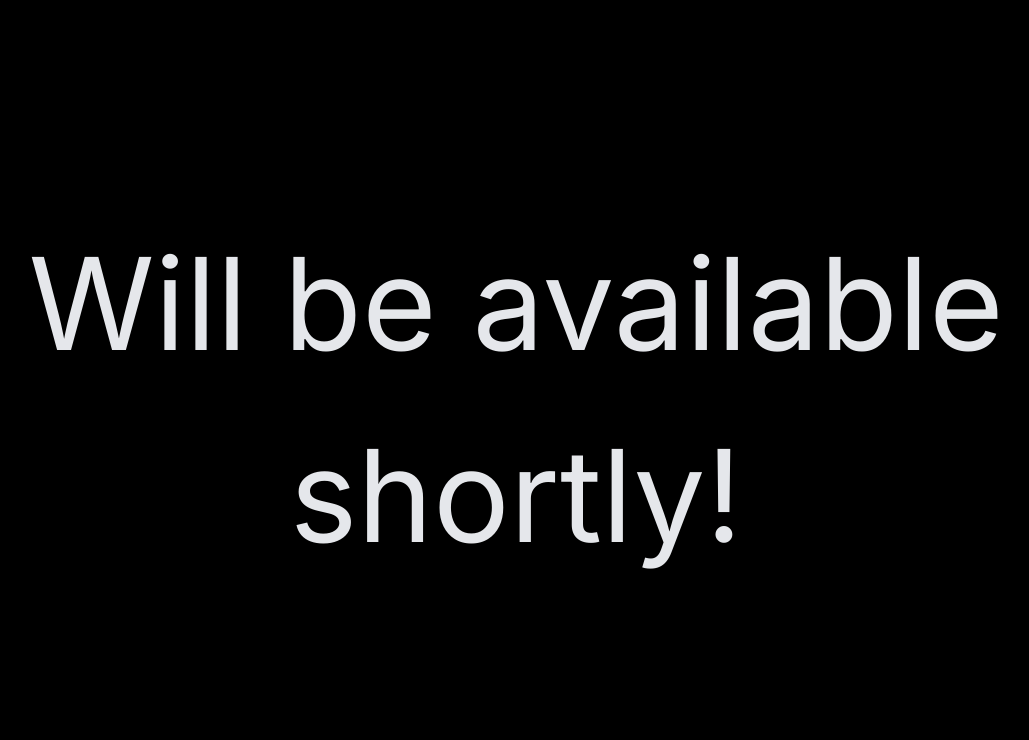
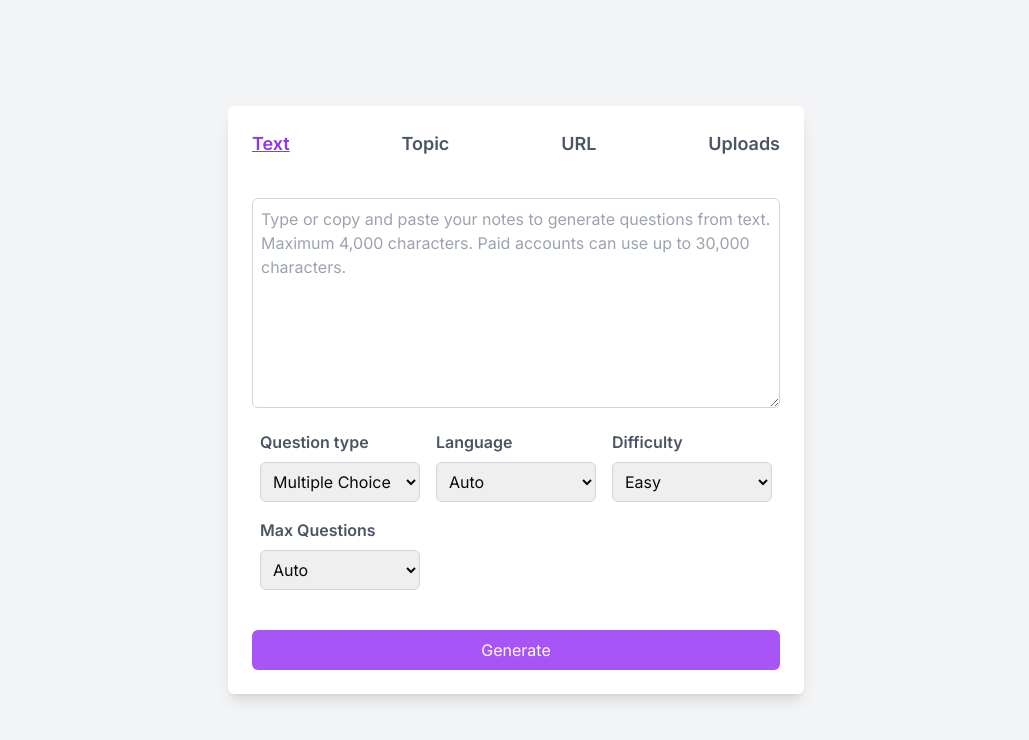
Before and after one commit to NoteWiz/NoteWiz-Website, a Next.js app in the folder notewiz/: page /practice in a window 1280 px wide. Shown: the top 740 px of the page, without its empty margins (124-1153 px from the left). Built offline with nearby package versions, Linux system fonts and the light colour scheme.

Commit message:
version 1 of generating quiz for practice/test mode

```diff
--- a/notewiz/app/practice/page.tsx
+++ b/notewiz/app/practice/page.tsx
@@ -1,9 +1,9 @@
+import Practice from "@/app/practice/practiceQuestions";
+
 export default function page() {
-  return (
-    <div className="w-screen h-screen justify-center items-center bg-black flex">
-      <h1 className="text-[128px] text-center text-gray-200 items-center">
-        Will be available shortly!
-      </h1>
-    </div>
-  );
-}
+    return (
+      <div>
+        <Practice/>
+      </div>
+    );
+  }
--- /dev/null
+++ b/notewiz/app/practice/practiceQuestions.tsx
@@ -0,0 +1,148 @@
+'use client';
+
+import React, { useState } from 'react';
+
+const QuestionGenerator: React.FC = () => {
+  const [activeSection, setActiveSection] = useState('Text');
+
+  const handleSectionChange = (section: string) => {
+    setActiveSection(section);
+  };
+
+  return (
+    <div className="min-h-screen flex items-center justify-center bg-gray-100">
+      <div className="max-w-xl w-full p-6 bg-white rounded-md shadow-lg">
+        {/* Section Navigation */}
+        <div className="mb-6 flex justify-between items-center">
+          {navItems.map((item) => (
+            <button
+              key={item.id}
+              onClick={() => handleSectionChange(item.label)}
+              className={`text-lg font-semibold focus:outline-none ${
+                activeSection === item.label ? 'text-purple-600 underline' : 'text-gray-600'
+              } hover:text-purple-600 transition duration-300`}
+            >
+              {item.label}
+            </button>
+          ))}
+        </div>
+
+        {/* Conditional rendering for active section */}
+        {activeSection === 'Text' && <TextSection />}
+        {activeSection === 'Topic' && <TopicSection />}
+        {activeSection === 'URL' && <UrlSection />}
+        {activeSection === 'Uploads' && <UploadsSection />}
+
+        {/* Generate button */}
+        <button className="bg-purple-500 text-white rounded-md px-4 py-2 hover:bg-purple-600 mt-6 w-full focus:outline-none">
+          Generate
+        </button>
+      </div>
+    </div>
+  );
+};
+
+const navItems = [
+  { id: 1, label: 'Text' },
+  { id: 2, label: 'Topic' },
+  { id: 3, label: 'URL' },
+  { id: 4, label: 'Uploads' },
+];
+
+// Reusable components for each section
+const TextSection = () => (
+  <div>
+    <textarea
+      className="w-full border border-gray-300 rounded-md p-2 mt-4"
+      rows={8}
+      placeholder="Type or copy and paste your notes to generate questions from text. Maximum 4,000 characters. Paid accounts can use up to 30,000 characters."
+    />
+    <OptionsDropdowns />
+  </div>
+);
+
+const TopicSection = () => (
+  <div>
+    <input
+      type="text"
+      className="w-full border border-gray-300 rounded-md p-2 mt-4"
+      placeholder="E.g. Biology"
+    />
+    <p className="text-gray-600 mt-2">Enter a topic to generate questions from.</p>
+    <OptionsDropdowns />
+  </div>
+);
+
+const UrlSection = () => (
+  <div>
+    <input
+      type="text"
+      className="w-full border border-gray-300 rounded-md p-2 mt-4"
+      placeholder="E.g. https://en.wikipedia.org/wiki/Physics"
+    />
+    <p className="text-gray-600 mt-2">The URL must be publicly accessible and not behind a login</p>
+    <OptionsDropdowns />
+  </div>
+);
+
+const UploadsSection = () => (
+  <div>
+    <label htmlFor="fileUpload" className="bg-gray-200 rounded-md px-4 py-2 cursor-pointer mt-4 block w-full">
+      Choose File
+    </label>
+    <span className="ml-2 text-gray-600">No file chosen</span>
+    <p className="text-gray-600 mt-2">
+      If you upload a PDF, please make sure you can select/highlight the text.
+    </p>
+    <OptionsDropdowns />
+  </div>
+);
+
+const OptionsDropdowns = () => (
+  <div className="flex flex-wrap mt-4">
+    <div className="w-full sm:w-1/2 md:w-1/2 lg:w-1/3 px-2 mb-4">
+      <label htmlFor="questionType" className="block font-semibold text-gray-600 mb-2">
+        Question type
+      </label>
+      <select id="questionType" className="border border-gray-300 rounded-md p-2 w-full">
+        <option>Multiple Choice</option>
+        <option>Fill in the Blank</option>
+        <option>True/False</option>
+      </select>
+    </div>
+    <div className="w-full sm:w-1/2 md:w-1/2 lg:w-1/3 px-2 mb-4">
+      <label htmlFor="language" className="block font-semibold text-gray-600 mb-2">
+        Language
+      </label>
+      <select id="language" className="border border-gray-300 rounded-md p-2 w-full">
+        <option>Auto</option>
+        <option>English</option>
+        <option>Spanish</option>
+      </select>
+    </div>
+    <div className="w-full sm:w-1/2 md:w-1/2 lg:w-1/3 px-2 mb-4">
+      <label htmlFor="difficulty" className="block font-semibold text-gray-600 mb-2">
+        Difficulty
+      </label>
+      <select id="difficulty" className="border border-gray-300 rounded-md p-2 w-full">
+        <option>Easy</option>
+        <option>Medium</option>
+        <option>Hard</option>
+      </select>
+    </div>
+    <div className="w-full sm:w-1/2 md:w-1/2 lg:w-1/3 px-2 mb-4">
+      <label htmlFor="maxQuestions" className="block font-semibold text-gray-600 mb-2">
+        Max Questions
+      </label>
+      <select id="maxQuestions" className="border border-gray-300 rounded-md p-2 w-full">
+        <option>Auto</option>
+        <option>5</option>
+        <option>10</option>
+        <option>15</option>
+        <option>20</option>
+      </select>
+    </div>
+  </div>
+);
+
+export default QuestionGenerator;
```
